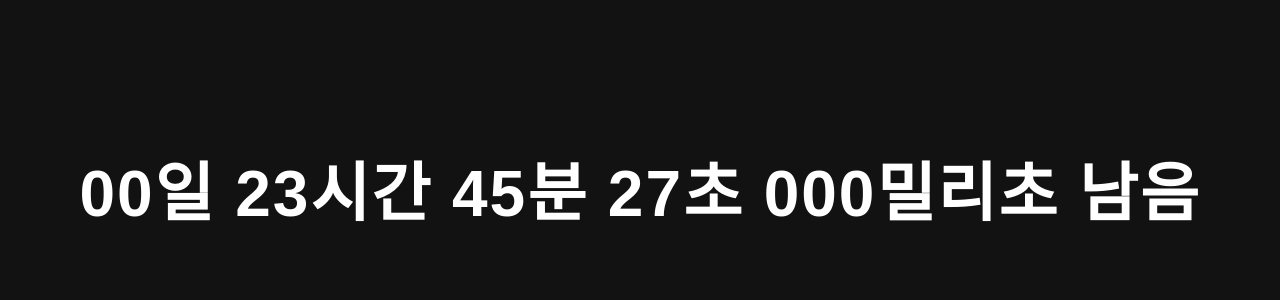
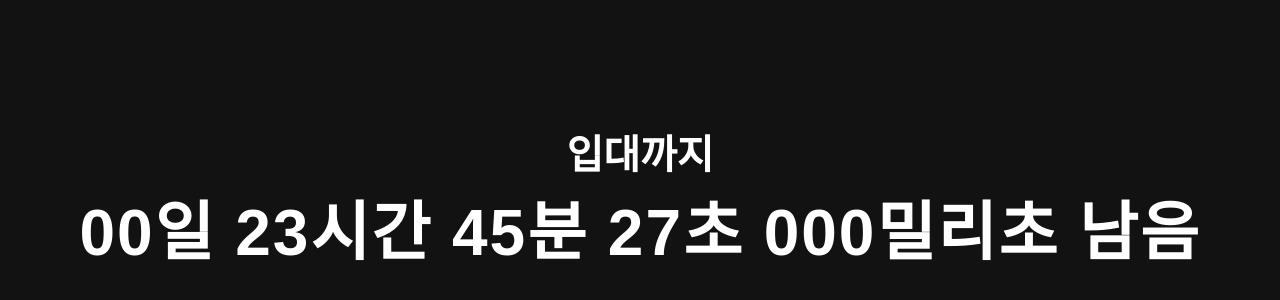
Before and after one commit to 410-dev/jaeho-timer, a plain HTML site: page index.html in a window 1280 px wide. Shown: the part 212-512 px from the top of the page. Drawn offline with nearby package versions, Linux system fonts and the light colour scheme.

Commit message:
Add countdown display for enlistment date

```diff
--- a/index.html
+++ b/index.html
@@ -29,19 +29,28 @@
             text-align: center;
             font-weight: bold;
         }
+        #until {
+            font-size: 2.5rem;
+            margin-top: 20px;
+            text-align: center;
+            font-weight: bold;
+        }
     </style>
     <script src="https://cdn.jsdelivr.net/npm/canvas-confetti@1.6.0/dist/confetti.browser.min.js"></script>
 </head>
 <body>
+    <div id="until">입대까지</div>
+    <!-- TODO 입대 후 아래로 바꾸기 -->
+    <!-- <div id="until">전역까지</div> -->
     <div id="timer">불러오는 중...</div>
     <div id="message">🎉입대 축하!🎉</div>
-    <!-- 입대 후 아래로 바꾸기 -->
+    <!-- TODO 입대 후 아래로 바꾸기 -->
     <!-- <div id="message">🎉전역 축하!🎉</div>  -->
 
     <script>
         // Target date set to February 24, 2026 at 00:00 KST (+09:00 offset)
         const targetDate = new Date('2026-02-24T00:00:00+09:00').getTime(); // 실제 입대 날짜 매칭
-        // const targetDate = new Date('2027-08-23T00:00:00+09:00').getTime(); // 전역 날짜
+        // const targetDate = new Date('2027-08-23T00:00:00+09:00').getTime(); // TODO 전역 날짜
 
         const timerInterval = setInterval(() => {
             // Get current time in standard UTC epoch milliseconds
```
